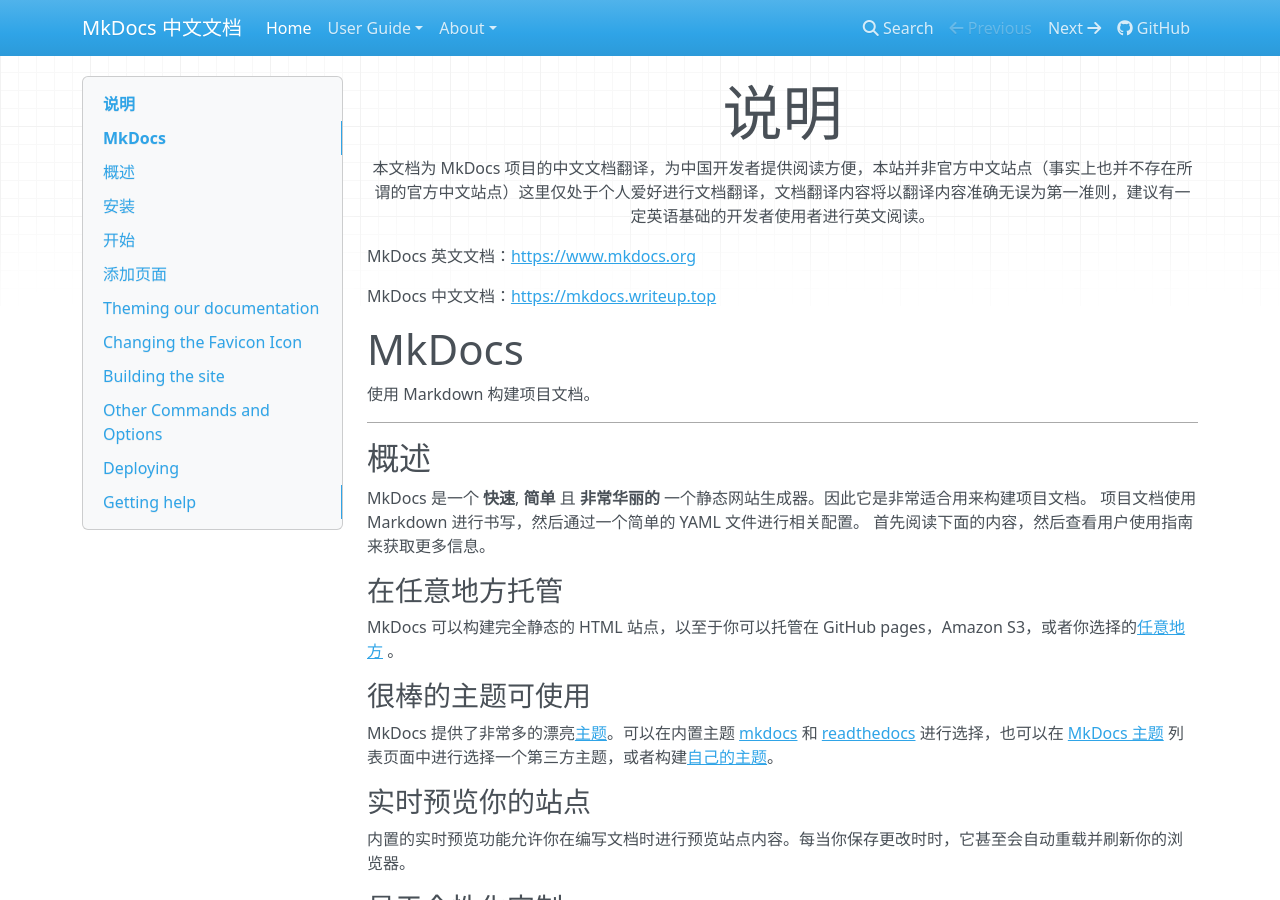
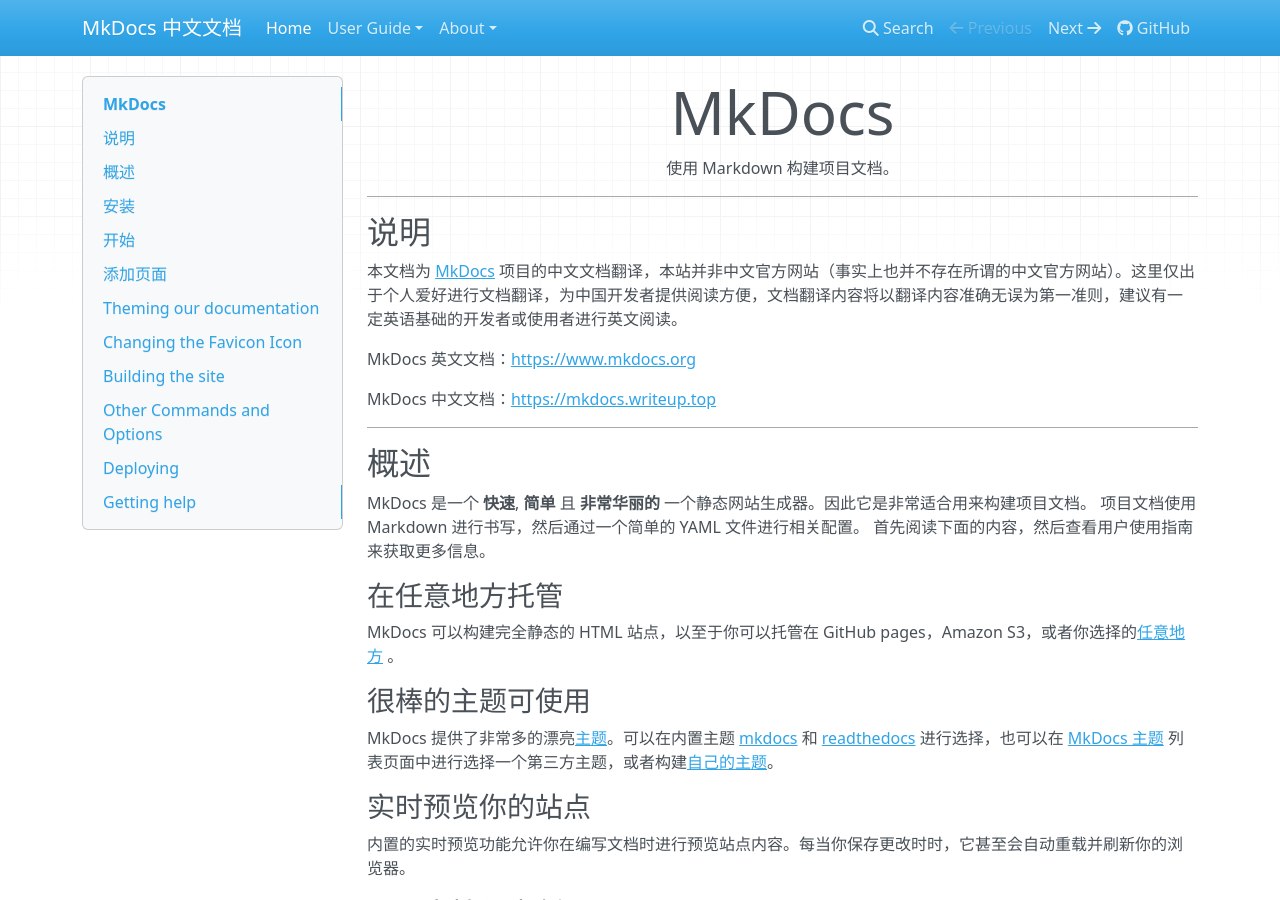
Before and after one commit to foranewlife/mkdocs-cn, an MkDocs documentation site: the page built from docs/index.md, in a window 1280 px wide and 900 px high. Built offline with MkDocs 1.6.1, drawn with Linux system fonts in a browser that asks for light colours; nearby versions of some CDN libraries.

Commit message:
新增翻译内容

```diff
--- a/docs/index.md
+++ b/docs/index.md
@@ -1,14 +1,16 @@
-# 说明
+# MkDocs
 
-本文档为 MkDocs 项目的中文文档翻译，为中国开发者提供阅读方便，本站并非官方中文站点（事实上也并不存在所谓的官方中文站点）这里仅处于个人爱好进行文档翻译，文档翻译内容将以翻译内容准确无误为第一准则，建议有一定英语基础的开发者使用者进行英文阅读。
+使用 Markdown 构建项目文档。
+
+---
+
+## 说明
+
+本文档为 [MkDocs](https://github.com/mkdocs/mkdocs/) 项目的中文文档翻译，本站并非中文官方网站（事实上也并不存在所谓的中文官方网站）。这里仅出于个人爱好进行文档翻译，为中国开发者提供阅读方便，文档翻译内容将以翻译内容准确无误为第一准则，建议有一定英语基础的开发者或使用者进行英文阅读。
 
 MkDocs 英文文档：[https://www.mkdocs.org](https://www.mkdocs.org)
 
 MkDocs 中文文档：[https://mkdocs.writeup.top](https://mkdocs.writeup.top)
-
-# MkDocs
-
-使用 Markdown 构建项目文档。
 
 ---
 
```
Also changed, not shown: README.md (+13 -1 lines), site/index.html, site/search/search_index.json, 1 other file.
